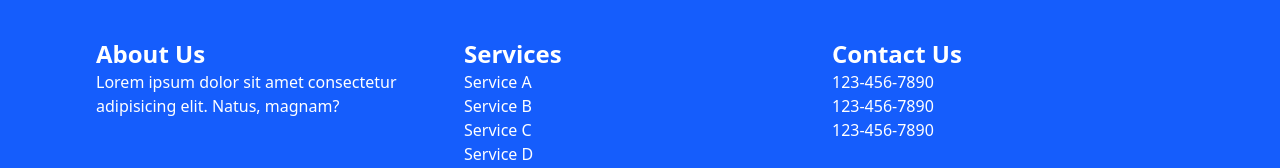
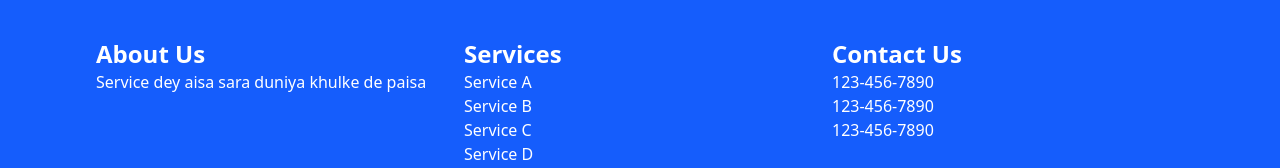
Before and after one commit to Plug-On/React_Project_6thsem, a React (Vite) app: page / in a window 1280 px wide. Shown: the part 674-842 px from the top of the page. Built offline with nearby package versions, Linux system fonts and the light colour scheme.

Commit message:
small change

```diff
--- a/src/components/Footer.jsx
+++ b/src/components/Footer.jsx
@@ -6,7 +6,7 @@ function Footer() {
         <div className='grid grid-cols-3 gap-4 bg-blue-600 text-white py-10 px-24'>
             <div>
                 <h1 className='text-2xl font-bold'>About Us</h1>
-                <p>Lorem ipsum dolor sit amet consectetur adipisicing elit. Natus, magnam?</p>
+                <p>Service dey aisa sara duniya khulke de paisa</p>
             </div>
             <div>
                 <h1 className='text-2xl font-bold'>Services</h1>
```
